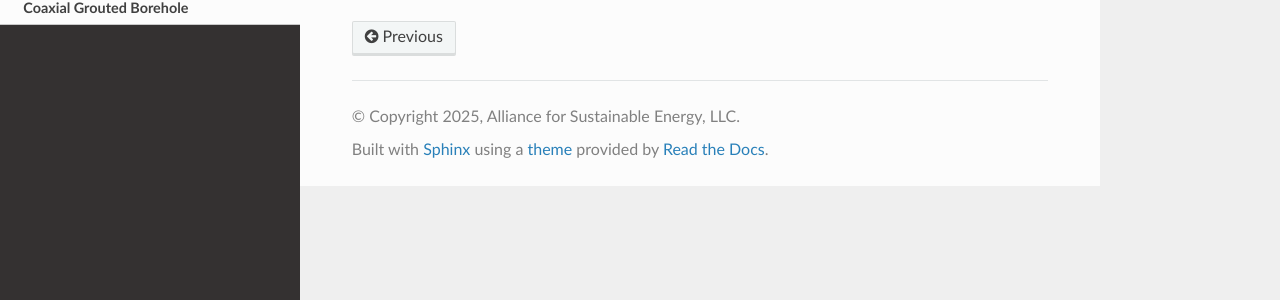
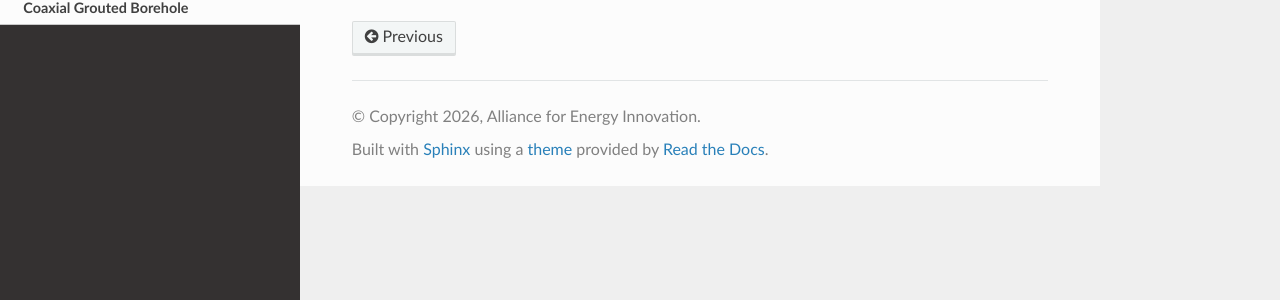
Before and after one commit to NREL/BHResist, a Sphinx documentation site: the page built from docs/coaxial_bh.rst, in a window 1280 px wide. Shown: the part 263-563 px from the top of the page. Built offline with Sphinx 7.4.7 and the Read the Docs theme 3.1.0, drawn with Linux system fonts in a browser that asks for light colours.

Commit message:
add reqts.txt file for docs theme, other minor updates

```diff
--- a/docs/conf.py
+++ b/docs/conf.py
@@ -7,9 +7,9 @@
 # https://www.sphinx-doc.org/en/master/usage/configuration.html#project-information
 
 project = "BH Resist"
-copyright = "2025, Alliance for Sustainable Energy, LLC"
+copyright = "2026, Alliance for Energy Innovation"
 author = "Matt Mitchell"
-release = "0.1"
+release = "0.3"
 
 # -- General configuration ---------------------------------------------------
 # https://www.sphinx-doc.org/en/master/usage/configuration.html#general-configuration
--- /dev/null
+++ b/docs/requirements.txt
@@ -0,0 +1,2 @@
+sphinx>=7,<9
+sphinx-rtd-theme>=3.0.2
```
Also changed, not shown: .readthedocs.yaml.
